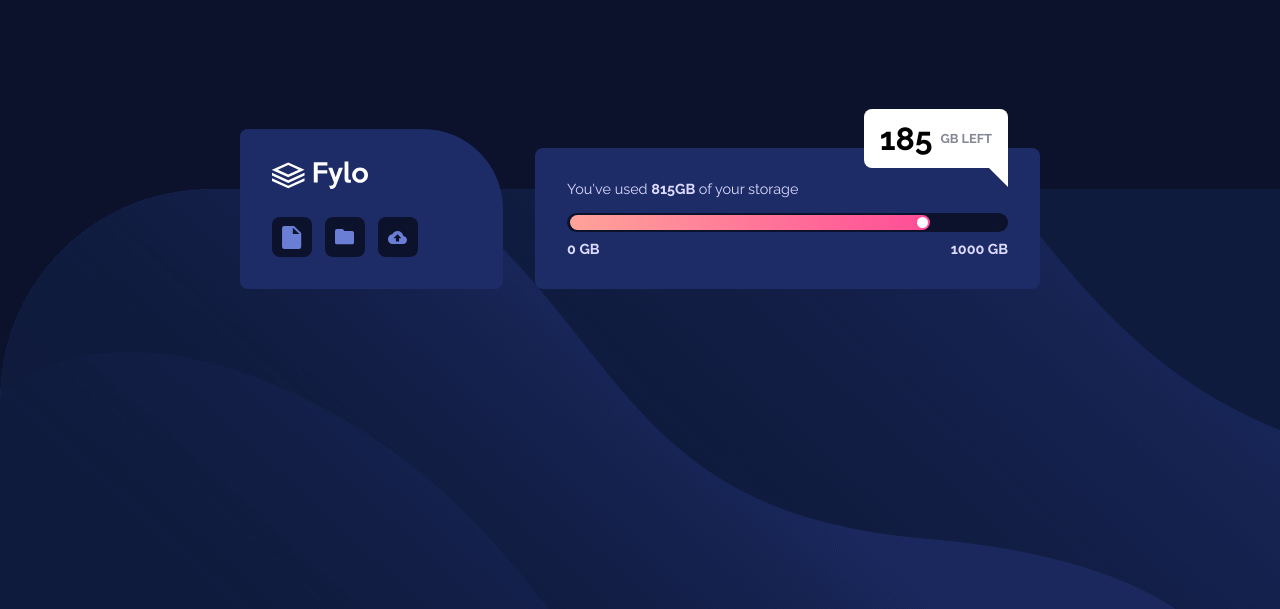
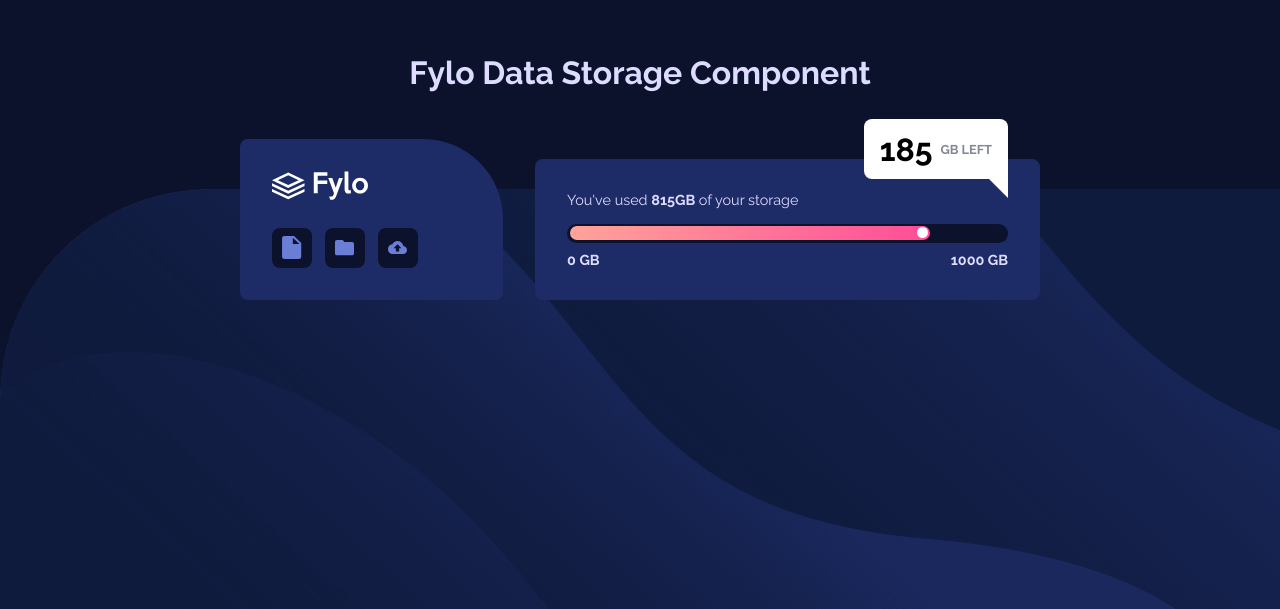
Before and after one commit to CrystalNyein/frontend-mentor-fylo-data-storage-component, a React (Create React App) app: page / in a window 1280 px wide. Shown: the part 191-800 px from the top of the page. Built offline with nearby package versions, Linux system fonts and the light colour scheme.

Commit message:
Added some margins for h1

```diff
--- a/src/App.css
+++ b/src/App.css
@@ -7,9 +7,16 @@ main {
   display: grid;
   place-content: center;
 }
+h1 {
+  max-width: 90vw;
+  color: hsl(243, 100%, 93%);
+  text-align: center;
+  margin: 1rem 0 3rem;
+}
 .container {
   width: 50rem;
   max-width: 90vw;
+  margin-bottom: 5rem;
   display: flex;
   justify-content: space-between;
   align-items: flex-end;
@@ -123,6 +130,9 @@ h4 span {
   color: hsl(243, 100%, 93%);
 }
 @media only screen and (max-width: 720px) {
+  html {
+    font-size: 15px;
+  }
   main {
     background-image: url("./assets/images/bg-mobile.png");
     background-size: cover;
--- a/src/App.js
+++ b/src/App.js
@@ -7,9 +7,9 @@ import upload from "./assets/images/icon-upload.svg";
 function App() {
   return (
     <main className="App">
+      <h1>Fylo Data Storage Component</h1>
       <div className="container">
         <div className="fylo">
-          <h1></h1>
           <img id="logo" src={logo} alt="Fylo Logo" />
           <div className="actions">
             <div className="img-div">
```
